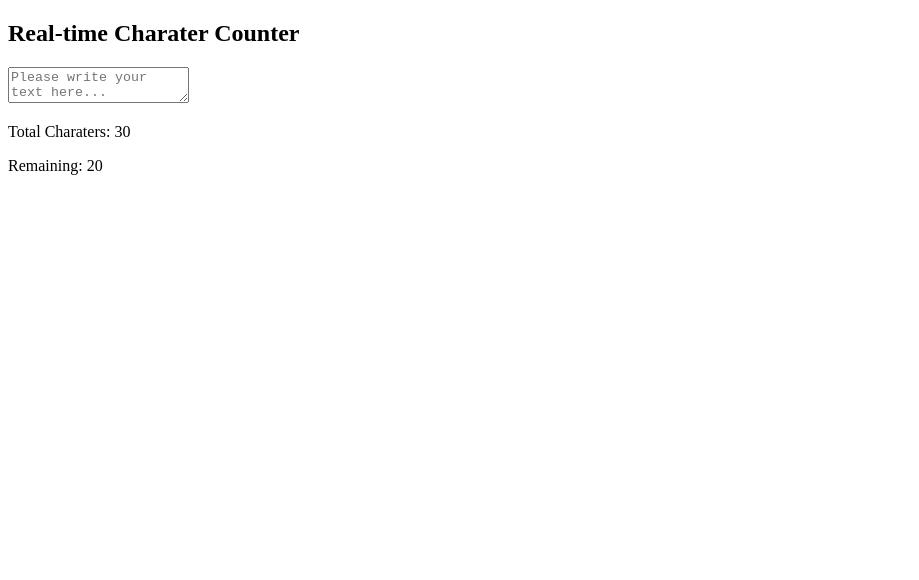
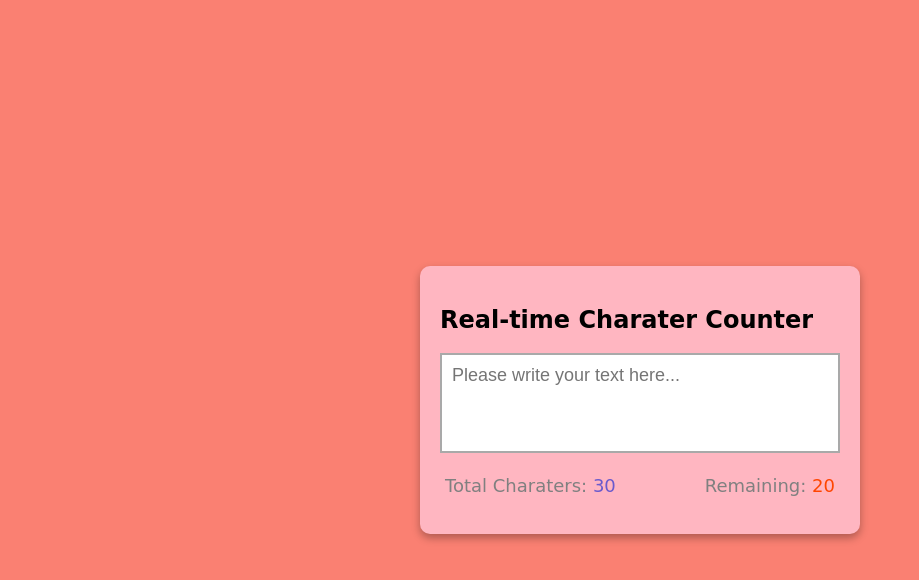
Before and after one commit to SenkeSem/real-time-charater-counter, a plain HTML site: page index.html in a window 1280 px wide. Shown: the whole page, without its empty margins (0-919 px from the left). Drawn offline with Linux system fonts and the light colour scheme.

Commit message:
added css

```diff
--- a/index.html
+++ b/index.html
@@ -5,6 +5,7 @@
     <meta http-equiv="X-UA-Compatible" content="IE=edge">
     <meta name="viewport" content="width=device-width, initial-scale=1.0">
     <title>Real Time Charater Counter</title>
+    <link rel="stylesheet" href="style.css">
 </head>
 <body>
     <div class="container">
@@ -15,7 +16,7 @@
                 Total Charaters: <span class="total-counter" id="total-counter">30</span>
             </p>
             <p>
-                Remaining: <span class="Remaining-counter" id="Remaining-counter">20</span>
+                Remaining: <span class="remaining-counter" id="Remaining-counter">20</span>
             </p>
         </div>
     </div>
--- /dev/null
+++ b/style.css
@@ -0,0 +1,48 @@
+body {
+    margin: 0;
+    display: flex;
+    justify-content: center;
+    height: 100vh;
+    align-items: center;
+    background-color: salmon;
+    font-family: cursive;
+}
+
+.container {
+    background-color: lightpink;
+    width: 400px;
+    padding: 20px;
+    margin: 5px;
+    border-radius: 10px;
+    box-shadow: 0 4px 8px rgba(0, 0, 0, .3);
+}
+
+.textarea {
+    resize: none;
+    width: 100%;
+    height: 100px;
+    font-size: 18px;
+    font-family: sans-serif;
+    padding: 10px;
+    box-sizing: border-box;
+    border: solid 2px darkgray;
+}
+
+.counter-container {
+    display: flex;
+    justify-content: space-between;
+    padding: 0 5px;
+}
+
+.counter-container p {
+    font-size: 18px;
+    color: gray;
+}
+
+.total-counter {
+    color: slateblue;
+}
+
+.remaining-counter {
+    color: orangered;
+}
```
